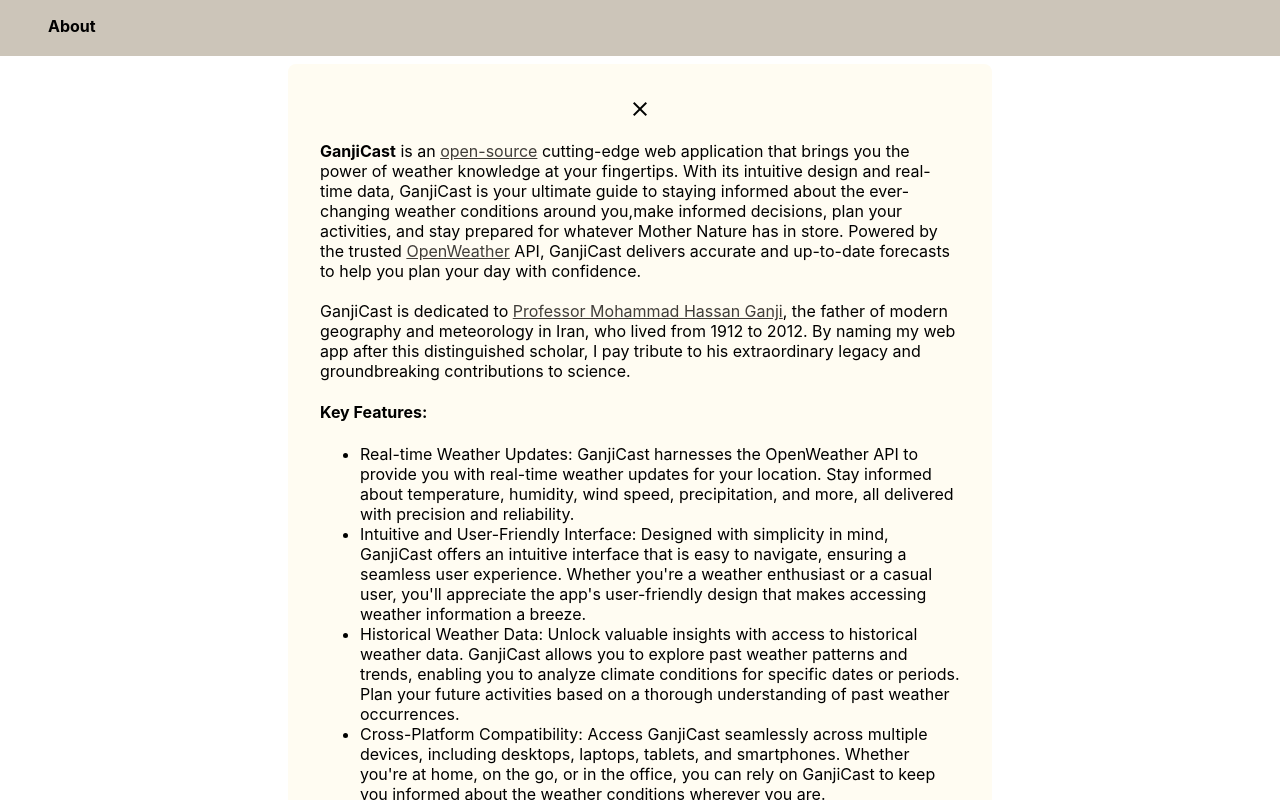
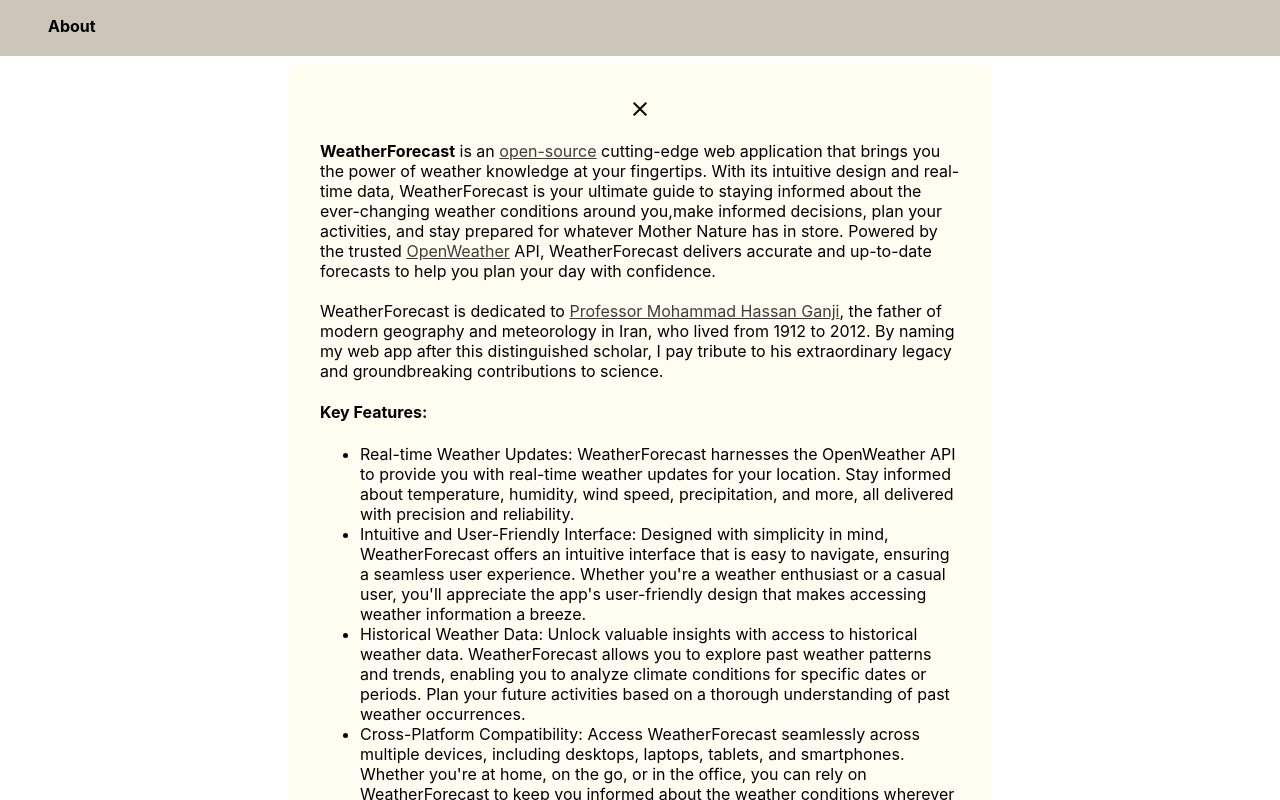
Before and after one commit to Shakiba-Alipour/Weather-Forecast-Web-Application, a website: page templates/index.html in a window 1280 px wide. Both pictures are taken after a click on the element "About". Drawn offline with Linux system fonts and the light colour scheme.

Commit message:
a temporary name is selected for the web app

```diff
--- a/templates/index.html
+++ b/templates/index.html
@@ -2,7 +2,7 @@
 
 <html>
   <head>
-    <title>GanjiCast</title>
+    <title>WeatherForecast</title>
     <link rel="stylesheet" type="text/css" href="/static/styles.css" />
     <link
       rel="stylesheet"
@@ -45,7 +45,7 @@
           <i class="material-icons">close</i>
         </button>
         <p>
-          <span id="web-name">GanjiCast</span>
+          <span id="web-name">WeatherForecast</span>
           is an
           <a
             href="https://github.com/Shakiba-Alipour/Weather-Forcast-Web-Application"
@@ -54,15 +54,15 @@
           >
           cutting-edge web application that brings you the power of weather
           knowledge at your fingertips. With its intuitive design and real-time
-          data, GanjiCast is your ultimate guide to staying informed about the
-          ever-changing weather conditions around you,make informed decisions,
-          plan your activities, and stay prepared for whatever Mother Nature has
-          in store. Powered by the trusted
+          data, WeatherForecast is your ultimate guide to staying informed about
+          the ever-changing weather conditions around you,make informed
+          decisions, plan your activities, and stay prepared for whatever Mother
+          Nature has in store. Powered by the trusted
           <a href="https://openweathermap.org/" target="_blank">OpenWeather</a>
-          API, GanjiCast delivers accurate and up-to-date forecasts to help you
-          plan your day with confidence.<br />
+          API, WeatherForecast delivers accurate and up-to-date forecasts to
+          help you plan your day with confidence.<br />
           <br />
-          GanjiCast is dedicated to
+          WeatherForecast is dedicated to
           <a href="https://en.wikipedia.org/wiki/Mohammad_Hassan_Ganji">
             Professor Mohammad Hassan Ganji</a
           >, the father of modern geography and meteorology in Iran, who lived
@@ -73,15 +73,15 @@
         <h4>Key Features:</h4>
         <ul id="features">
           <li class="feature">
-            Real-time Weather Updates: GanjiCast harnesses the OpenWeather API
-            to provide you with real-time weather updates for your location.
+            Real-time Weather Updates: WeatherForecast harnesses the OpenWeather
+            API to provide you with real-time weather updates for your location.
             Stay informed about temperature, humidity, wind speed,
             precipitation, and more, all delivered with precision and
             reliability.
           </li>
           <li class="feature">
             Intuitive and User-Friendly Interface: Designed with simplicity in
-            mind, GanjiCast offers an intuitive interface that is easy to
+            mind, WeatherForecast offers an intuitive interface that is easy to
             navigate, ensuring a seamless user experience. Whether you're a
             weather enthusiast or a casual user, you'll appreciate the app's
             user-friendly design that makes accessing weather information a
@@ -89,24 +89,24 @@
           </li>
           <li class="feature">
             Historical Weather Data: Unlock valuable insights with access to
-            historical weather data. GanjiCast allows you to explore past
+            historical weather data. WeatherForecast allows you to explore past
             weather patterns and trends, enabling you to analyze climate
             conditions for specific dates or periods. Plan your future
             activities based on a thorough understanding of past weather
             occurrences.
           </li>
           <li class="feature">
-            Cross-Platform Compatibility: Access GanjiCast seamlessly across
-            multiple devices, including desktops, laptops, tablets, and
+            Cross-Platform Compatibility: Access WeatherForecast seamlessly
+            across multiple devices, including desktops, laptops, tablets, and
             smartphones. Whether you're at home, on the go, or in the office,
-            you can rely on GanjiCast to keep you informed about the weather
-            conditions wherever you are.
+            you can rely on WeatherForecast to keep you informed about the
+            weather conditions wherever you are.
           </li>
         </ul>
         <p>
-          Experience the power of GanjiCast today and never be caught off guard
-          by the weather again. It's time to embrace weather intelligence and
-          let GanjiCast be your ultimate weather companion!
+          Experience the power of WeatherForecast today and never be caught off
+          guard by the weather again. It's time to embrace weather intelligence
+          and let WeatherForecast be your ultimate weather companion!
         </p>
       </div>
     </div>
```
